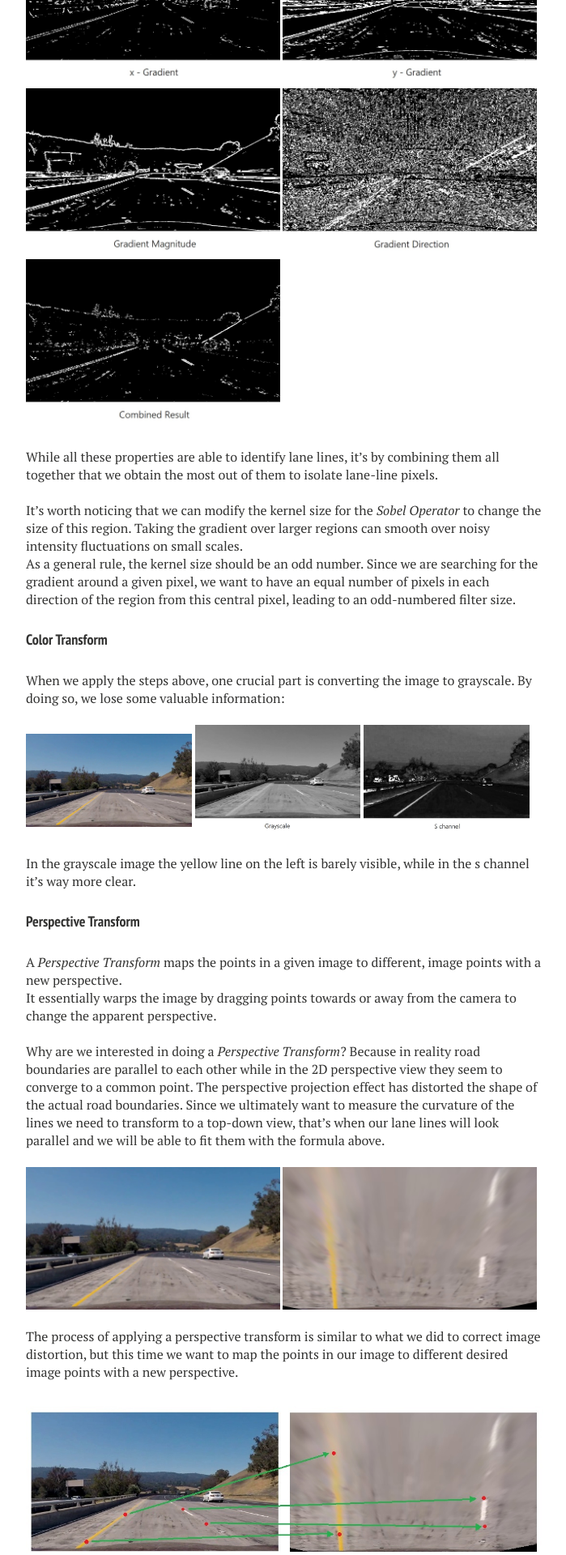
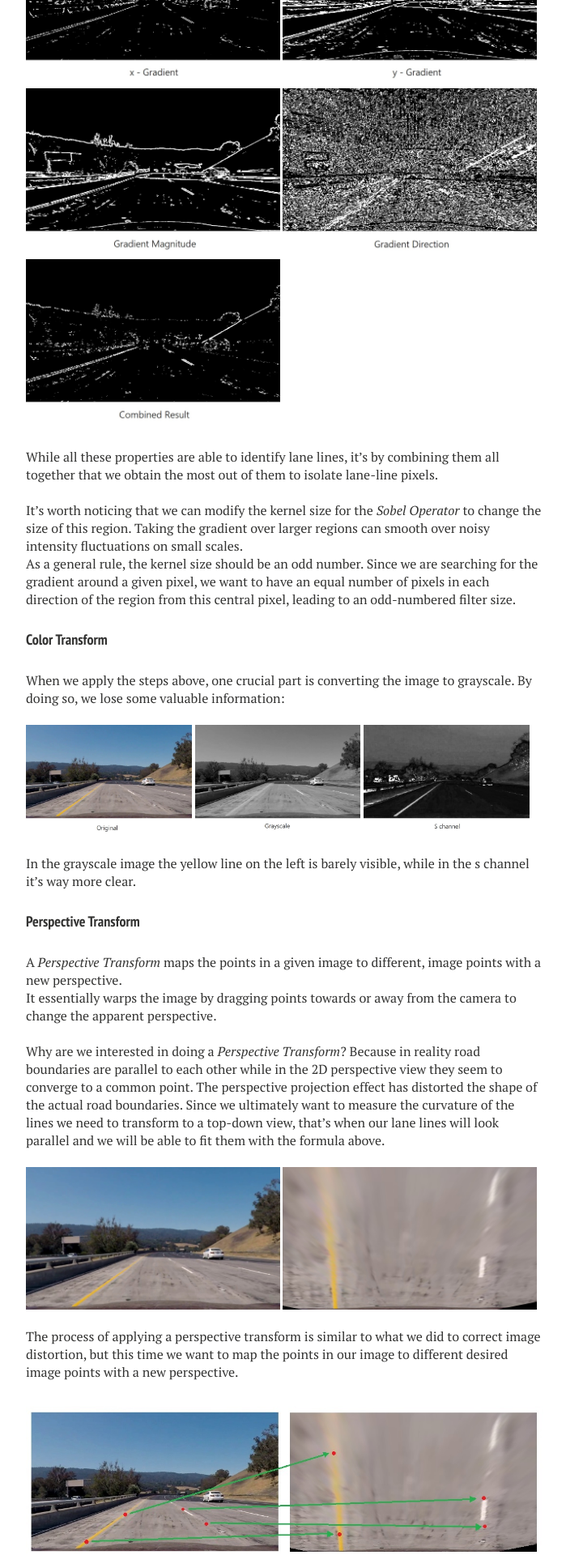
Before and after one commit to IacopomC/iacopomc.github.io, a Jekyll site: the page built from _posts/2020-07-16-advanced-lane-finding.md, in a window 1280 px wide. Shown: the part 3562-5482 px from the top of the page at 81% size, without its empty margins (288-987 px from the left). Built offline with Jekyll 4.4.1, drawn with Linux system fonts in a browser that asks for light colours; nearby versions of some CDN libraries; our own code applies the rules of GitHub Pages for plain Markdown files.

Commit message:
Add original image color transform

```diff
--- a/_posts/2020-07-16-advanced-lane-finding.md
+++ b/_posts/2020-07-16-advanced-lane-finding.md
@@ -153,7 +153,7 @@ When we apply the steps above, one crucial part is converting the image to grays
 
 <br/>
 
-<img src="{{ site.url }}/assets/images/advanced-lane-finding-post/regular_view_road.jpg" width="32%">
+<img src="{{ site.url }}/assets/images/advanced-lane-finding-post/original.jpg" width="32%">
 <img src="{{ site.url }}/assets/images/advanced-lane-finding-post/grayscale.jpg" width="32%">
 <img src="{{ site.url }}/assets/images/advanced-lane-finding-post/s_channel.jpg" width="32%">
 
```
Also changed, not shown: assets/images/advanced-lane-finding-post/original.jpg (added).
